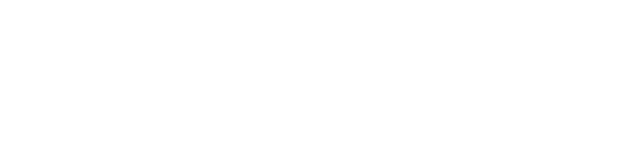
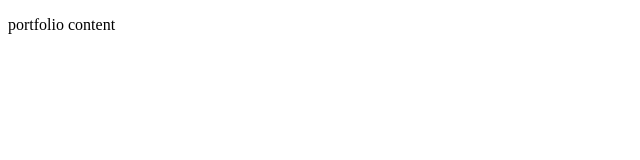
Before and after one commit to Javierrocadev/crap-portfolio, a plain HTML site: page index.html in a window 1280 px wide. Shown: the whole page, without its empty margins (0-640 px from the left). Drawn offline with Linux system fonts and the light colour scheme.

Commit message:
added index html

```diff
--- a/index.html
+++ b/index.html
@@ -8,7 +8,9 @@
 </head>
 
 <body>
-
+    <div>
+        <p>portfolio content</p>
+    </div>
 </body>
 
 </html>
```
